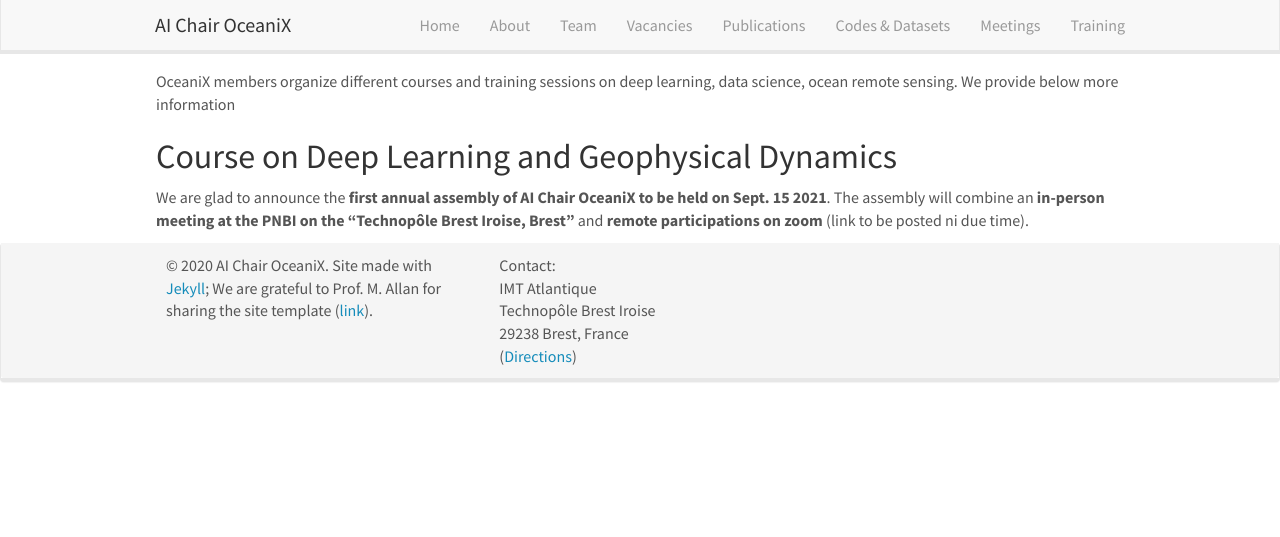
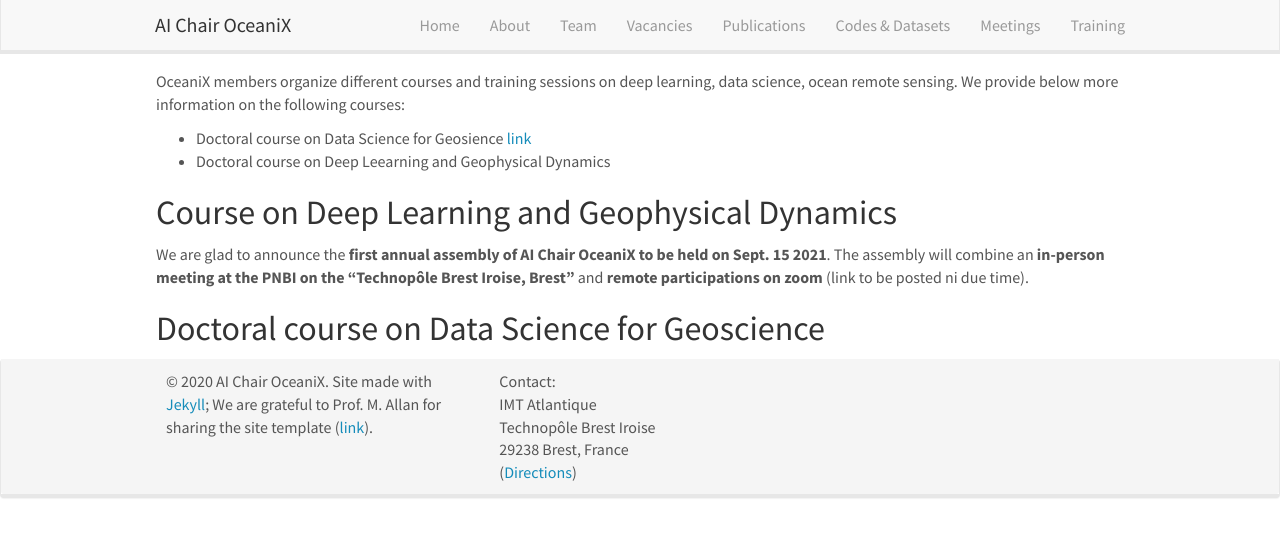
Before and after one commit to CIA-Oceanix/CIA-Oceanix.github.io, a Jekyll site: the page built from _pages/training.md, in a window 1280 px wide. Shown: the top 537 px of the page. Built offline with Jekyll 4.4.1, drawn with Linux system fonts in a browser that asks for light colours; nearby versions of some CDN libraries.

Commit message:
Update training.md

```diff
--- a/_pages/training.md
+++ b/_pages/training.md
@@ -6,9 +6,13 @@
 permalink: /training
 ---
 
-OceaniX members organize different courses and training sessions on deep learning, data science, ocean remote sensing. We provide below more information
+OceaniX members organize different courses and training sessions on deep learning, data science, ocean remote sensing. We provide below more information on the following courses:
+- Doctoral course on Data Science for Geosience [link](#training-doctoral-course-on-data-science-for-geoscience)
+- Doctoral course on Deep Leearning and Geophysical Dynamics
 
 ## Course on Deep Learning and Geophysical Dynamics
 
 We are glad to announce the **first annual assembly of AI Chair OceaniX to be held on Sept. 15 2021**.
 The assembly will combine an **in-person meeting at the PNBI on the "Technopôle Brest Iroise, Brest"** and **remote participations on zoom** (link to be posted ni due time).
+
+## Doctoral course on Data Science for Geoscience
```
